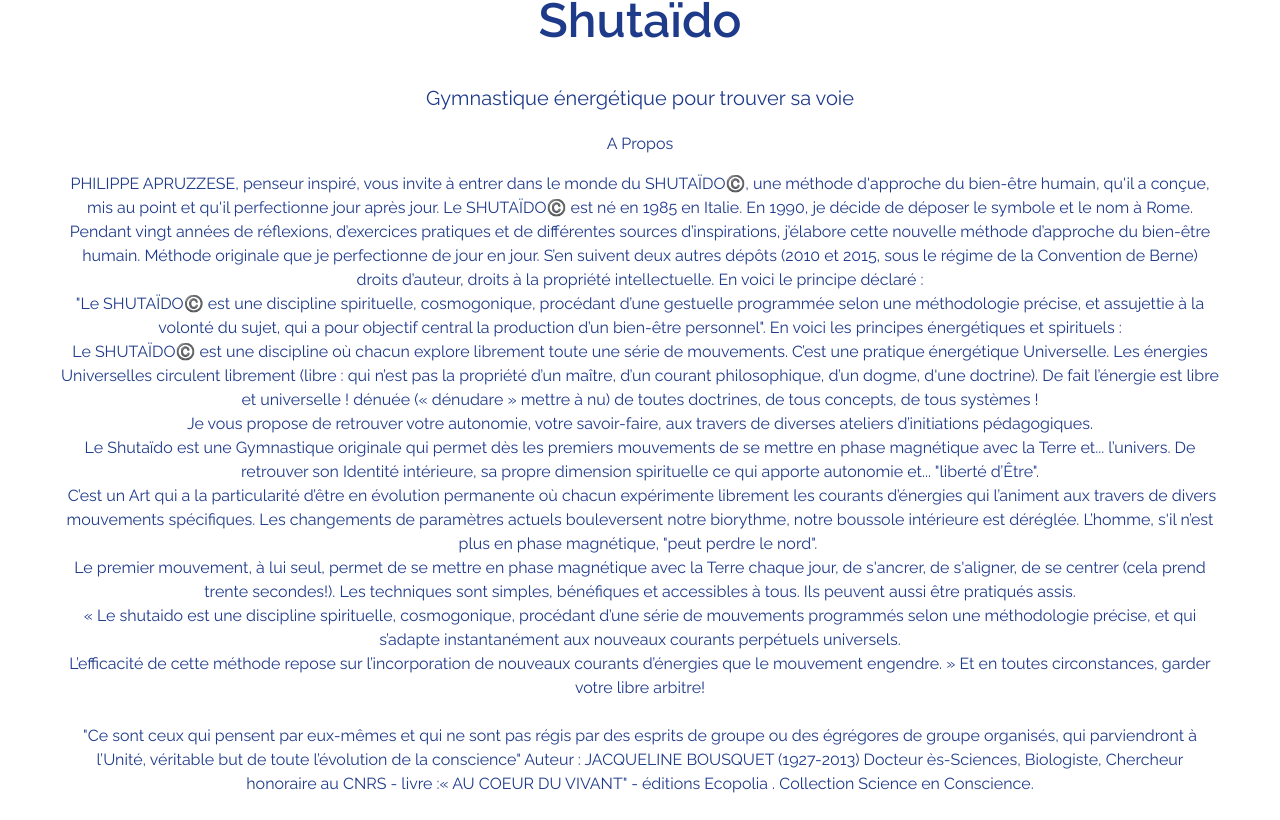
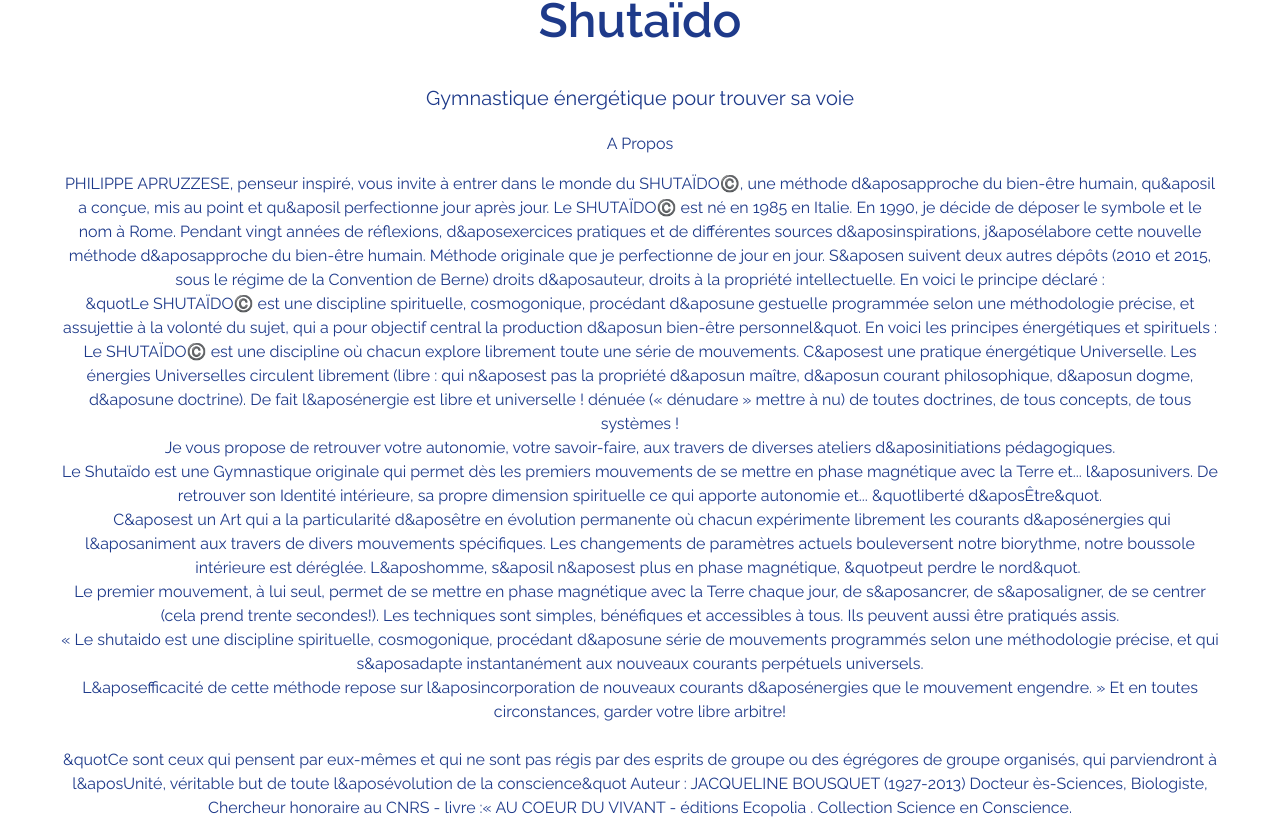
Before and after one commit to Ghoost7/Shutaido, a Next.js app: page / in a window 1280 px wide. Shown: the part 872-1692 px from the top of the page. Built offline with nearby package versions, Linux system fonts and the light colour scheme.

Commit message:
modif apostrophe

```diff
--- a/src/components/Hero.jsx
+++ b/src/components/Hero.jsx
@@ -13,35 +13,33 @@
 
                 <div>
             <h1 className='text-center mb-4'>A Propos</h1>
-            <p className='text-center'>PHILIPPE APRUZZESE, penseur inspiré, vous invite à entrer dans le monde du SHUTAÏDO©️, une méthode d'approche du bien-être humain, qu'il a conçue, mis au point et qu'il perfectionne jour après jour.
+            <p className='text-center'>PHILIPPE APRUZZESE, penseur inspiré, vous invite à entrer dans le monde du SHUTAÏDO©️, une méthode d&aposapproche du bien-être humain, qu&aposil a conçue, mis au point et qu&aposil perfectionne jour après jour.
 
-                    ​Le SHUTAÏDO©️ est né en 1985 en Italie. En 1990, je décide de déposer le symbole et le nom à Rome. Pendant vingt années de réflexions, d’exercices pratiques et de différentes sources d’inspirations, j’élabore cette nouvelle méthode d’approche du bien-être humain.  Méthode originale que je perfectionne de jour en jour.
-                    S’en suivent deux autres dépôts (2010 et 2015, sous le régime de la Convention de Berne) droits d’auteur, droits à la propriété intellectuelle.
+                    ​Le SHUTAÏDO©️ est né en 1985 en Italie. En 1990, je décide de déposer le symbole et le nom à Rome. Pendant vingt années de réflexions, d&aposexercices pratiques et de différentes sources d&aposinspirations, j&aposélabore cette nouvelle méthode d&aposapproche du bien-être humain.  Méthode originale que je perfectionne de jour en jour.
+                    S&aposen suivent deux autres dépôts (2010 et 2015, sous le régime de la Convention de Berne) droits d&aposauteur, droits à la propriété intellectuelle.
                     En voici le principe déclaré : <br />
-                    "Le SHUTAÏDO©️ est une discipline spirituelle, cosmogonique, procédant d’une gestuelle programmée selon une méthodologie précise, et assujettie à la volonté du sujet, qui a pour objectif central la production d’un bien-être personnel".
+                    &quotLe SHUTAÏDO©️ est une discipline spirituelle, cosmogonique, procédant d&aposune gestuelle programmée selon une méthodologie précise, et assujettie à la volonté du sujet, qui a pour objectif central la production d&aposun bien-être personnel&quot.
                     En voici les principes énergétiques et spirituels : <br />
-                    Le SHUTAÏDO©️ est une discipline où chacun explore librement toute une série de mouvements. C’est une pratique énergétique Universelle. Les énergies Universelles circulent librement (libre : qui n’est pas la propriété d’un maître, d’un courant philosophique, d’un dogme, d'une doctrine).
-                    De fait l’énergie est libre et universelle ! dénuée (« dénudare » mettre à nu) de toutes doctrines, de tous concepts, de tous systèmes ! <br />
+                    Le SHUTAÏDO©️ est une discipline où chacun explore librement toute une série de mouvements. C&aposest une pratique énergétique Universelle. Les énergies Universelles circulent librement (libre : qui n&aposest pas la propriété d&aposun maître, d&aposun courant philosophique, d&aposun dogme, d&aposune doctrine).
+                    De fait l&aposénergie est libre et universelle ! dénuée (« dénudare » mettre à nu) de toutes doctrines, de tous concepts, de tous systèmes ! <br />
 
-                    Je vous propose de retrouver votre autonomie, votre savoir-faire, aux travers de diverses ateliers d’initiations pédagogiques. <br />
-                    Le Shutaïdo est une Gymnastique originale qui permet dès les premiers mouvements de se mettre en phase magnétique avec la Terre et... l’univers. De retrouver son Identité intérieure, sa propre dimension spirituelle ce qui apporte autonomie et... "liberté d’Être". <br />
+                    Je vous propose de retrouver votre autonomie, votre savoir-faire, aux travers de diverses ateliers d&aposinitiations pédagogiques. <br />
+                    Le Shutaïdo est une Gymnastique originale qui permet dès les premiers mouvements de se mettre en phase magnétique avec la Terre et... l&aposunivers. De retrouver son Identité intérieure, sa propre dimension spirituelle ce qui apporte autonomie et... &quotliberté d&aposÊtre&quot. <br />​
 
-                    ​
-
-                    C’est un Art qui a la particularité d’être en évolution permanente  où chacun expérimente librement les courants d’énergies qui l’animent aux travers de divers mouvements spécifiques. Les changements de paramètres actuels bouleversent notre biorythme, notre boussole intérieure est déréglée. L’homme, s'il n’est plus en phase magnétique, "peut perdre le nord".
+                    C&aposest un Art qui a la particularité d&aposêtre en évolution permanente  où chacun expérimente librement les courants d&aposénergies qui l&aposaniment aux travers de divers mouvements spécifiques. Les changements de paramètres actuels bouleversent notre biorythme, notre boussole intérieure est déréglée. L&aposhomme, s&aposil n&aposest plus en phase magnétique, &quotpeut perdre le nord&quot.
 
                     ​<br />
 
-                    Le premier mouvement, à lui seul, permet de se mettre en phase magnétique avec la Terre chaque jour, de s'ancrer, de s'aligner, de se centrer (cela prend trente secondes!). Les techniques sont simples, bénéfiques et accessibles à tous. Ils peuvent aussi être pratiqués assis. <br />
+                    Le premier mouvement, à lui seul, permet de se mettre en phase magnétique avec la Terre chaque jour, de s&aposancrer, de s&aposaligner, de se centrer (cela prend trente secondes!). Les techniques sont simples, bénéfiques et accessibles à tous. Ils peuvent aussi être pratiqués assis. <br />
 
-                    « Le shutaido est une discipline spirituelle, cosmogonique, procédant d’une série de mouvements  programmés selon une méthodologie précise, et qui s’adapte instantanément aux nouveaux courants perpétuels universels.
+                    « Le shutaido est une discipline spirituelle, cosmogonique, procédant d&aposune série de mouvements  programmés selon une méthodologie précise, et qui s&aposadapte instantanément aux nouveaux courants perpétuels universels.
                     <br />
-                    L’efficacité de cette méthode repose sur l’incorporation de nouveaux courants d’énergies que le mouvement engendre. »
+                    L&aposefficacité de cette méthode repose sur l&aposincorporation de nouveaux courants d&aposénergies que le mouvement engendre. »
                     Et en toutes circonstances,  garder votre libre arbitre!
                     <br />
-                   <br /> "Ce sont ceux qui pensent par eux-mêmes et qui ne sont pas régis par des esprits de groupe ou des égrégores de groupe organisés, qui parviendront à l’Unité, véritable but de toute l’évolution de la conscience"
+                   <br /> &quotCe sont ceux qui pensent par eux-mêmes et qui ne sont pas régis par des esprits de groupe ou des égrégores de groupe organisés, qui parviendront à l&aposUnité, véritable but de toute l&aposévolution de la conscience&quot
 
-                    Auteur : JACQUELINE BOUSQUET (1927-2013) Docteur ès-Sciences, Biologiste, Chercheur honoraire au CNRS - livre :«  AU COEUR DU VIVANT" - éditions Ecopolia . Collection Science en Conscience.
+                    Auteur : JACQUELINE BOUSQUET (1927-2013) Docteur ès-Sciences, Biologiste, Chercheur honoraire au CNRS - livre :«  AU COEUR DU VIVANT - éditions Ecopolia . Collection Science en Conscience.
 
                 </p>
 
--- a/src/components/Navbar.jsx
+++ b/src/components/Navbar.jsx
@@ -1,3 +1,4 @@
+'use client'
 import React, {useState, useEffect} from "react";
 import Link from "next/link";
 import {AiOutlineMenu, AiOutlineClose} from "react-icons/ai"
```
Also changed, not shown: .eslintrc.json.
